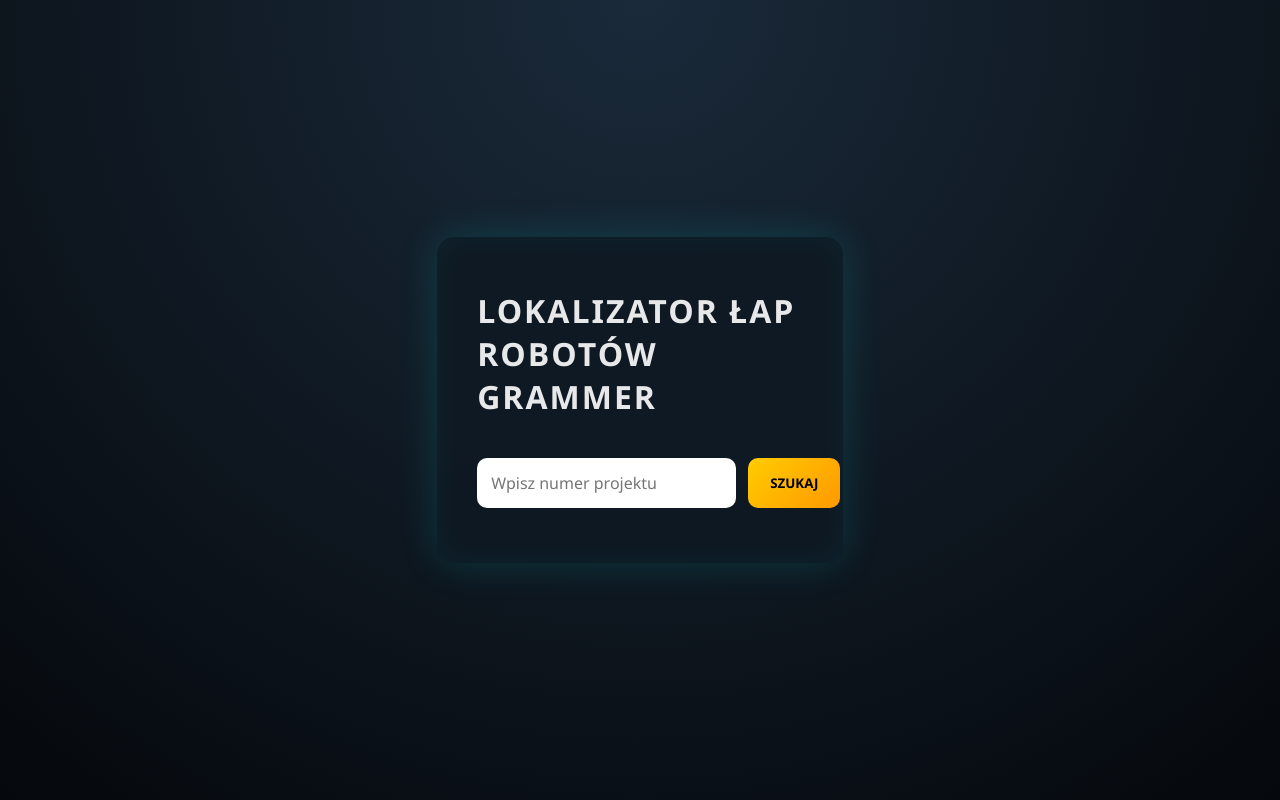
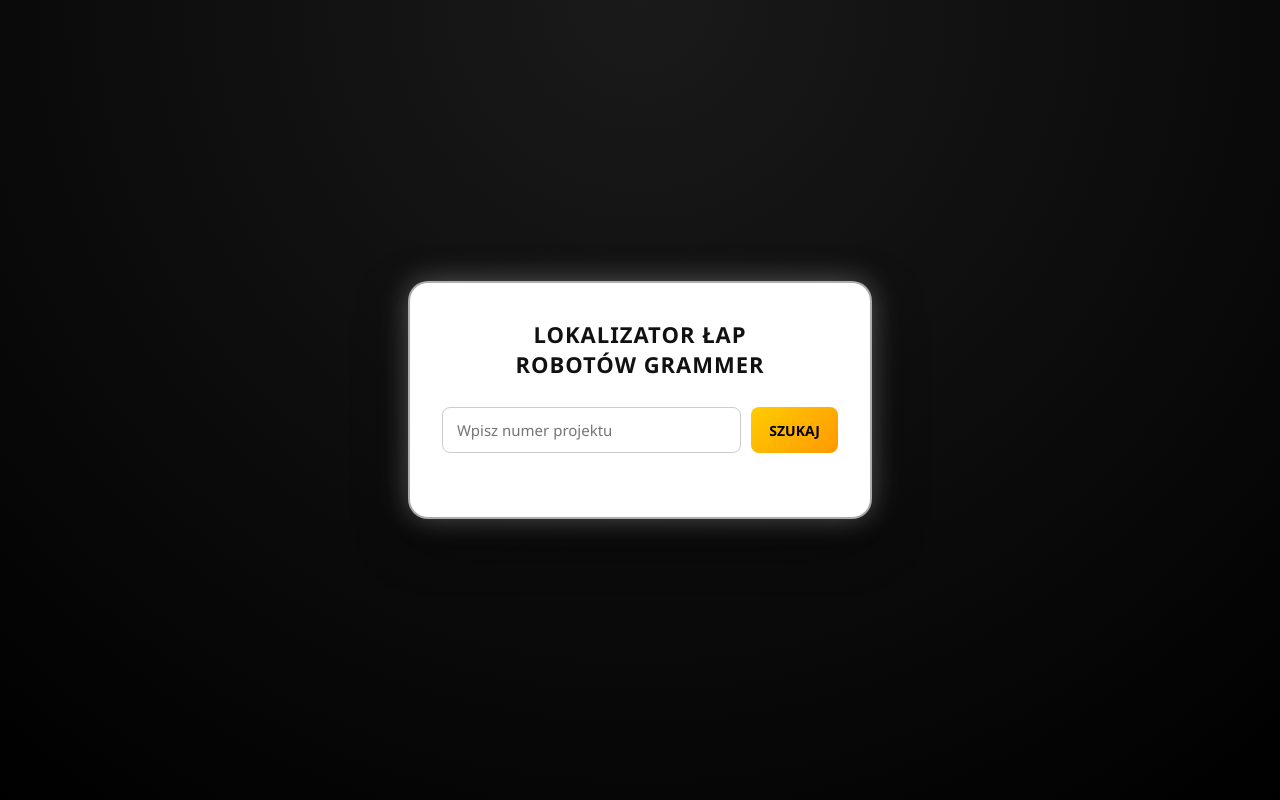
Before and after one commit to zmech23/lokalizator-lap-robotow-grammer, a Flask app: page / in a window 1280 px wide. Run offline with Flask 3, Linux system fonts and the light colour scheme; parts of the project's set-up code (start-up, migrations or seed data) failed here and were passed over.

Commit message:
Update style.css

```diff
--- a/static/style.css
+++ b/static/style.css
@@ -1,113 +1,107 @@
+/* RESET */
 * {
     box-sizing: border-box;
-    font-family: "Segoe UI", sans-serif;
+    margin: 0;
+    padding: 0;
+    font-family: "Segoe UI", Arial, sans-serif;
 }
 
+/* TŁO STRONY */
 body {
-    margin: 0;
-    height: 100vh;
-    background: radial-gradient(circle at top, #1a2a3a, #05080c);
-    display: flex;
-    align-items: center;
-    justify-content: center;
-    color: white;
+    min-height: 100vh;
+    background: radial-gradient(circle at top, #1a1a1a, #000000);
+    color: #000;
 }
 
-.background {
+/* WYŚRODKOWANIE */
+.page {
+    min-height: 100vh;
+    display: flex;
+    justify-content: center;
+    align-items: center;
+}
+
+/* KARTA */
+.card {
+    background: #ffffff;
     width: 100%;
+    max-width: 460px;
+    padding: 36px 32px 40px;
+    border-radius: 18px;
     text-align: center;
 }
 
-.title {
-    letter-spacing: 2px;
-    margin-bottom: 40px;
-    opacity: 0.9;
+/* POŚWIATA */
+.glow {
+    box-shadow:
+        0 0 0 2px rgba(255,255,255,0.6),
+        0 0 30px rgba(255,255,255,0.35),
+        0 20px 50px rgba(0,0,0,0.6);
 }
 
-.card {
-    background: rgba(15, 25, 35, 0.9);
-    border-radius: 18px;
-    padding: 30px 40px;
-    width: 90%;
-    max-width: 600px;
-    margin: auto;
-    box-shadow:
-        0 0 40px rgba(0, 255, 255, 0.15),
-        inset 0 0 30px rgba(0, 255, 255, 0.05);
-    animation: fadeIn 0.8s ease;
+/* TYTUŁ */
+.title {
+    font-size: 22px;
+    font-weight: 700;
+    letter-spacing: 1px;
+    margin-bottom: 28px;
+    color: #111;
 }
 
-.icon {
-    font-size: 48px;
-    margin-bottom: 15px;
-    opacity: 0.85;
+/* FORMULARZ */
+.search-form {
+    display: flex;
+    gap: 10px;
+    margin-bottom: 24px;
 }
 
-form {
-    display: flex;
-    gap: 12px;
-    margin-bottom: 25px;
+.search-form input {
+    flex: 1;
+    padding: 12px 14px;
+    font-size: 15px;
+    border-radius: 8px;
+    border: 1px solid #ccc;
 }
 
-input {
-    flex: 1;
-    padding: 14px;
-    border-radius: 10px;
+.search-form button {
+    padding: 12px 18px;
+    font-size: 14px;
+    font-weight: 700;
+    border-radius: 8px;
     border: none;
-    outline: none;
-    font-size: 16px;
-}
-
-button {
-    padding: 14px 22px;
-    border-radius: 10px;
-    border: none;
-    font-weight: bold;
     cursor: pointer;
     background: linear-gradient(135deg, #ffcc00, #ff9900);
     color: #000;
     transition: transform 0.15s ease, box-shadow 0.15s ease;
 }
 
-button:hover {
+.search-form button:hover {
     transform: translateY(-1px);
-    box-shadow: 0 6px 15px rgba(255, 180, 0, 0.4);
+    box-shadow: 0 6px 14px rgba(0,0,0,0.25);
 }
 
-table {
-    width: 100%;
-    border-collapse: collapse;
+/* WYNIKI */
+.results {
     margin-top: 10px;
-    animation: fadeIn 0.5s ease;
 }
 
-th {
-    background: rgba(255, 255, 255, 0.08);
-    padding: 10px;
+.result {
+    background: #f5f5f5;
+    padding: 12px;
+    border-radius: 10px;
+    margin-bottom: 10px;
+    font-size: 14px;
+    text-align: left;
 }
 
-td {
-    padding: 10px;
-    border-bottom: 1px solid rgba(255,255,255,0.1);
+.proj {
+    font-weight: 700;
+    margin-bottom: 4px;
 }
 
-tr:hover {
-    background: rgba(0,255,255,0.05);
+/* BRAK WYNIKÓW */
+.no-results {
+    margin-top: 10px;
+    font-size: 14px;
+    color: #666;
 }
-
-.no-results {
-    margin-top: 20px;
-    color: #ff6666;
-    font-weight: bold;
-}
-
-@keyframes fadeIn {
-    from {
-        opacity: 0;
-        transform: translateY(10px);
-    }
-    to {
-        opacity: 1;
-        transform: translateY(0);
-    }
-}
```
